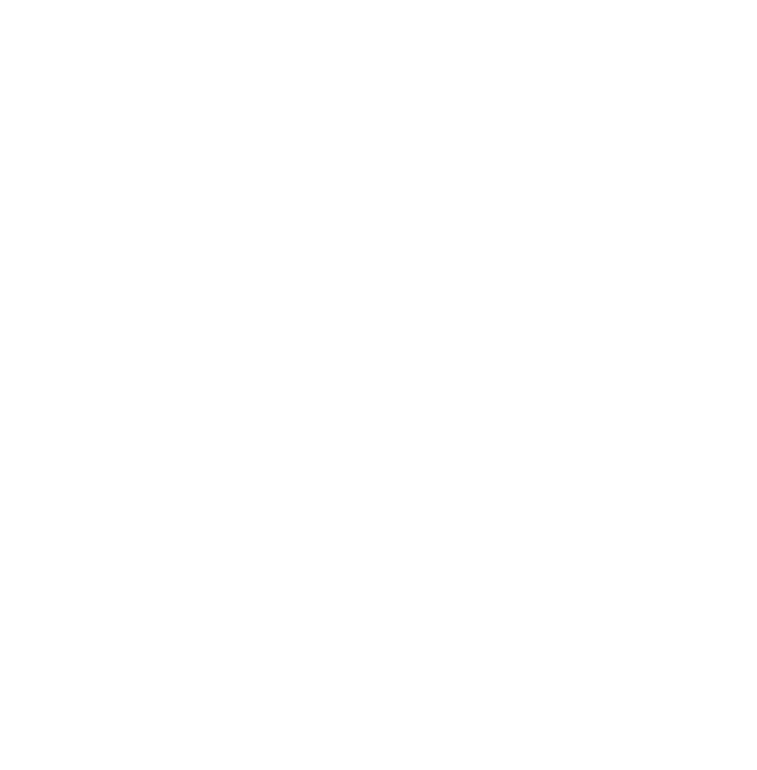
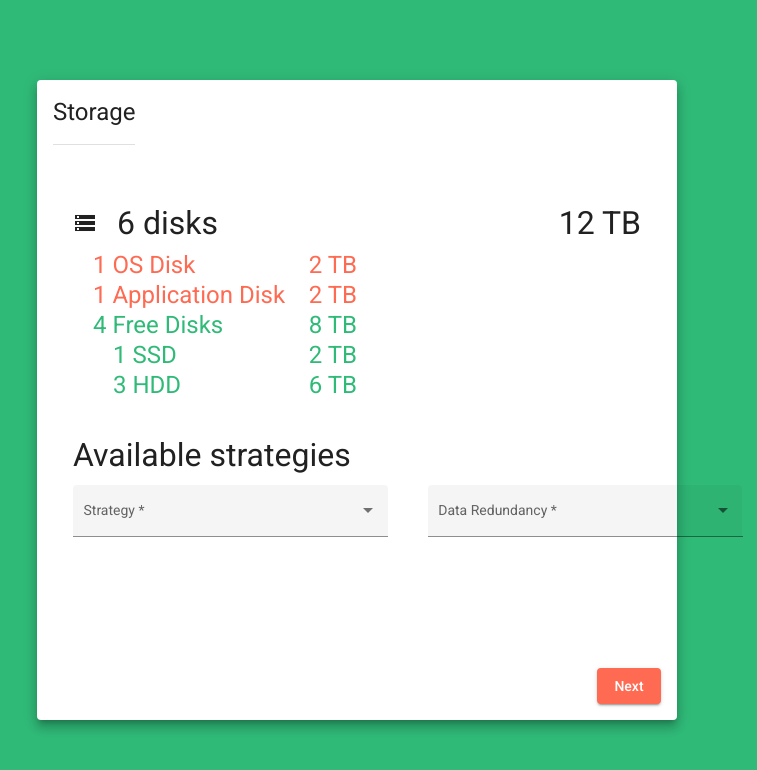
Before and after one commit to jecluis/project-cthulhu, an Angular app: page /setup-storage in a window 1280 px wide. Before the commit this address led to /. Shown: the top 770 px of the page, without its empty margins (283-1040 px from the left). Built offline with nearby package versions, Linux system fonts and the light colour scheme.

Commit message:
setup/storage: very rough draft
Signed-off-by: Joao Eduardo Luis <joao@wipwd.dev>

```diff
--- a/src/app/app-routing.module.ts
+++ b/src/app/app-routing.module.ts
@@ -1,11 +1,15 @@
 import { NgModule } from '@angular/core';
 import { Routes, RouterModule } from '@angular/router';
+import { SetupStorageComponent } from './setup/setup-storage/setup-storage.component';
 import { SetupComponent } from './setup/setup.component';
 import { WelcomeComponent } from './welcome/welcome.component';
 
 const routes: Routes = [
   { path: '', component: WelcomeComponent, data: { animation: 'welcome' } },
-  { path: 'setup', component: SetupComponent, data: { animation: 'setup' } }
+  { path: 'setup', component: SetupComponent, data: { animation: 'setup' } },
+  { path: 'setup-storage', component: SetupStorageComponent,
+    data: { animation: 'setup-storage' }
+  }
 ];
 
 @NgModule({
--- /dev/null
+++ b/src/app/setup/setup-storage/setup-storage.component.html
@@ -0,0 +1,166 @@
+<div class="container" fxLayout="column" fxLayoutAlign="center center">
+
+  <mat-card class="mat-elevation-z8 content-card"
+      fxLayout="column" fxLayoutAlign="space-between start">
+
+    <div matCardTitle>
+      <h1>Storage</h1>
+      <mat-divider></mat-divider>
+    </div>
+
+    <div matCardContent class="content">
+
+      <div fxLayout="column" fxLayoutAlign="start start" style="padding: 20px">
+
+        <div class="disks-header content"
+            fxLayout="row" fxLayoutAlign="space-between center">
+          <div fxLayout="row" fxLayoutAlign="start center">
+            <mat-icon>storage</mat-icon>
+            <span style="padding-left: 20px">6 disks</span>
+          </div>
+          <span></span>
+          <span>12 TB</span>
+        </div>
+
+        <div class="disks-details"
+            fxLayout="column">
+
+          <div fxLayout="row" fxLayoutAlign="space-between center"
+              class="disk error">
+            <span>1 OS Disk</span>
+            <span></span>
+            <span>2 TB</span>
+          </div>
+          <div fxLayout="row" fxLayoutAlign="space-between center"
+              class="disk error">
+            <span>1 Application Disk</span>
+            <span></span>
+            <span>2 TB</span>
+          </div>
+          <div *ngIf="getDiskStrategy() === ''">
+            <div fxLayout="row" fxLayoutAlign="space-between center"
+                class="disk success">
+              <span>4 Free Disks</span>
+              <span></span>
+              <span>8 TB</span>
+            </div>
+
+            <div fxLayout="row" fxLayoutAlign="space-between center"
+                class="disk success">
+              <span style="padding-left: 20px">1 SSD</span>
+              <span></span>
+              <span>2 TB</span>
+            </div>
+            <div fxLayout="row" fxLayoutAlign="space-between center"
+                class="disk success">
+              <span style="padding-left: 20px;">3 HDD</span>
+              <span></span>
+              <span>6 TB</span>
+            </div>
+          </div>
+
+          <div *ngIf="getDiskStrategy() === 'rsmp'">
+            <div fxLayout="row" fxLayoutAlign="space-between center"
+                class="disk success">
+                <span>1 Controller Disk (SSD)</span>
+                <span></span>
+                <span>2 TB</span>
+            </div>
+            <div fxLayout="row" fxLayoutAlign="space-between center"
+                class="disk success">
+                <span>3 Storage Disk (HDD)</span>
+                <span></span>
+                <span>6 TB</span>
+            </div>
+          </div>
+          <div *ngIf="getDiskStrategy() === 'msrp'">
+            <div fxLayout="row" fxLayoutAlign="space-between center"
+                class="disk warn">
+                <span>1 Shared Control Disk with OS</span>
+                <span></span>
+                <span>2 TB</span>
+            </div>
+            <div fxLayout="row" fxLayoutAlign="space-between center"
+                class="disk success">
+                <span>4 Storage Disk (SDD + HDD)</span>
+                <span></span>
+                <span>8 TB</span>
+            </div>
+          </div>
+
+        </div>
+
+
+        <div class="disks-header content"
+            fxLayout="row" fxLayoutAlign="space-between center"
+            *ngIf="getRAID() !== ''">
+          <div fxLayout="row" fxLayoutAlign="start center">
+            <mat-icon>storage</mat-icon>
+            <span style="padding-left: 20px"
+                *ngIf="getRAID() === 'raid1'">
+              1 failure tolerated
+            </span>
+            <span style="padding-left: 20px"
+                *ngIf="getRAID() === 'raid0'">
+              No failures tolerated
+            </span>
+          </div>
+          <span></span>
+          <span>{{getStorageForRAID()}} TB</span>
+        </div>
+
+      </div>
+
+      <div fxLayout="column" fxLayoutAlign="start start" style="padding: 20px">
+        <span style="font-size: 32px">Available strategies</span>
+
+        <div style="width: 100%; padding: 10px;" *ngIf="checking_strategies">
+          <mat-progress-bar mode="indeterminate"></mat-progress-bar>
+        </div>
+
+        <div class="disk-details" style="padding-top: 20px"
+            *ngIf="has_strategies">
+
+          <form [formGroup]="form_group"
+              fxLayout="row" fxLayoutAlign="space-between center">
+            <mat-form-field appearance="fill" style="min-width: 40ch;">
+              <mat-label>Strategy</mat-label>
+              <mat-select formControlName="disks" required>
+                <mat-option value="rsmp">
+                  Reduced Storage, Maximized Performance
+                </mat-option>
+                <mat-option value="msrp">
+                  Maximized Storage, Reduced Performance
+                </mat-option>
+              </mat-select>
+            </mat-form-field>
+            <span style="width: 40px"></span>
+            <mat-form-field appearance="fill" style="min-width: 40ch;">
+              <mat-label>Data Redundancy</mat-label>
+              <mat-select formControlName="redundancy" required>
+                <mat-option value="raid0">
+                  Maximized Storage, Reduced Redundancy
+                </mat-option>
+                <mat-option value="raid1">
+                  Reduced Storage, Maximized Redundancy
+                </mat-option>
+              </mat-select>
+            </mat-form-field>
+          </form>
+
+        </div>
+
+      </div>
+    </div>
+
+    <span></span>
+
+    <div fxLayout="row" fxLayoutAlign="end center" style="width: 100%">
+      <button mat-raised-button class="button-next">
+        Next
+      </button>
+    </div>
+
+  </mat-card>
+
+</div>
--- /dev/null
+++ b/src/app/setup/setup-storage/setup-storage.component.scss
@@ -0,0 +1,46 @@
+.container {
+    background-color: #30BA78;
+    width: 100vw;
+    height: 100vh;
+}
+
+.content-card {
+    width: 50vw;
+    height: 80vh;
+}
+
+.content {
+    width: 100%;
+}
+
+.success {
+    color: #30BA78;
+}
+
+.error {
+    color: #FF6A52;
+}
+
+.warn {
+    color: orange;
+}
+
+.button-next {
+    background-color: #FF6A52;
+    color: white;
+}
+
+.disks-header {
+    font-size: 32px;
+}
+
+.disks-details {
+    padding-left: 20px;
+    padding-top: 20px;
+    width: 50%;
+    font-size: 24px;
+}
+
+.disk {
+    padding-bottom: 10px;
+}
--- /dev/null
+++ b/src/app/setup/setup-storage/setup-storage.component.ts
@@ -0,0 +1,80 @@
+import { Component, OnInit } from '@angular/core';
+import { FormBuilder, FormControl, FormGroup } from '@angular/forms';
+import { interval } from 'rxjs';
+import { take } from 'rxjs/operators';
+
+interface Strategy {
+  label: string;
+  disks: {
+    control: number;
+    storage: number;
+    replicas: number;
+  }
+}
+
+
+@Component({
+  selector: 'app-setup-storage',
+  templateUrl: './setup-storage.component.html',
+  styleUrls: ['./setup-storage.component.scss']
+})
+export class SetupStorageComponent implements OnInit {
+
+  public checking_strategies: boolean = false;
+  public has_strategies: boolean = false;
+
+  public form_group: FormGroup;
+
+
+  public constructor(
+    private _fb: FormBuilder
+  ) {
+    this.form_group = this._fb.group({
+      disks: new FormControl(""),
+      redundancy: new FormControl("")
+    });
+  }
+
+  public ngOnInit(): void {
+
+    this.checking_strategies = true;
+    const delay: number = Math.floor(Math.random() * 10);
+    console.log("delay: ", delay);
+    interval(delay * 1000).pipe(take(1)).subscribe({
+      next: () => {
+        this._calcStrategies();
+        this.has_strategies = true;
+        this.checking_strategies = false;
+      }
+    })
+  }
+
+  private _calcStrategies(): void {
+    const free_disks: number = 4;
+    const os_disk_exists: boolean = true;
+
+  }
+
+  public getDiskStrategy(): string {
+    return this.form_group.get("disks").value;
+  }
+
+  public getRAID(): string {
+    return this.form_group.get("redundancy").value;
+  }
+
+  public getStorageForRAID(): number {
+    const raid: string = this.getRAID();
+    const strategy: string = this.getDiskStrategy();
+    if (strategy === "" || raid === "") {
+      return -1;
+    }
+    const numdisks = (strategy === 'msrp' ? 4 : 3);
+    if (raid === "raid0") {
+      return numdisks * 2;
+    } else {
+      return numdisks; // * 2TB / 2 disks
+    }
+  }
+
+}
--- a/src/app/setup/setup.component.html
+++ b/src/app/setup/setup.component.html
@@ -40,7 +40,8 @@
 
     <div fxLayout="row" fxLayoutAlign="end center" style="width: 100%">
       <button mat-raised-button class="button-next"
-        [disabled]="!hasFinishedInventory()">
+        [disabled]="!hasFinishedInventory()"
+        routerLink="/setup-storage">
         Next
       </button>
     </div>
```
Also changed, not shown: src/app/app.module.ts (+13 -1 lines), 1 other file (tests, documents, lock files or other folders).
